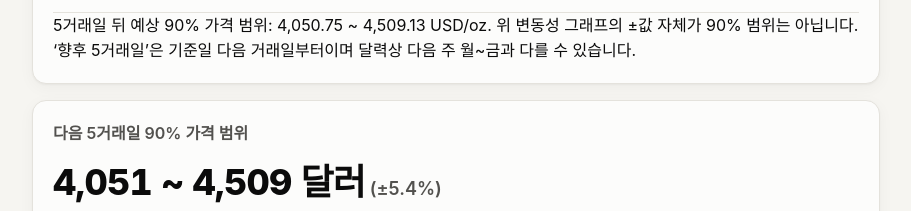
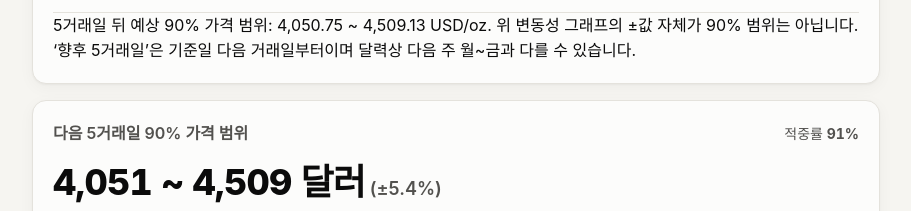
Before and after one commit to kjh3847/gold-price-forecast, a React (Vite) app in the folder web/: page / in a window 1280 px wide. Shown: the part 1200-1411 px from the top of the page, without its empty margins (184-1095 px from the left). Built offline with nearby package versions, Linux system fonts and the light colour scheme; no server answers.

Commit message:
Show historical hit rate on the forecast range card

```diff
--- a/web/src/components/BandCard.tsx
+++ b/web/src/components/BandCard.tsx
@@ -13,9 +13,16 @@ export function BandCard({ data }: { data: Forecast }) {
 
   return (
     <section className="card" aria-labelledby="band-title">
-      <h2 id="band-title" className="card__title">
-        다음 {band.horizon_days}거래일 {coverage}% 가격 범위
-      </h2>
+      <div className="band__header">
+        <h2 id="band-title" className="card__title">
+          다음 {band.horizon_days}거래일 {coverage}% 가격 범위
+        </h2>
+        {stats.checked > 0 && (
+          <p className="band__hit-rate" title={`최근 ${stats.checked}거래일의 가격 범위 적중률`}>
+            적중률 <strong>{formatPct((stats.checked - stats.outside) / stats.checked, 0)}</strong>
+          </p>
+        )}
+      </div>
       <p className="band__headline">
         <span className="band__range">
           {formatNumber(band.low)} ~ {formatNumber(band.high)} {unit}
```
